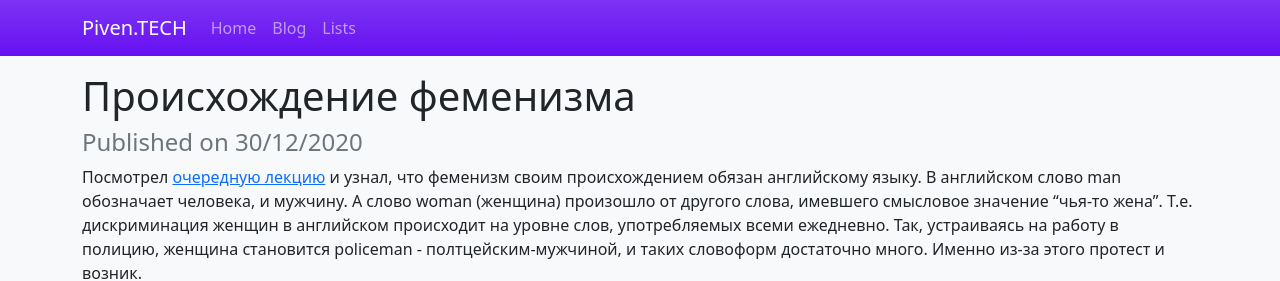
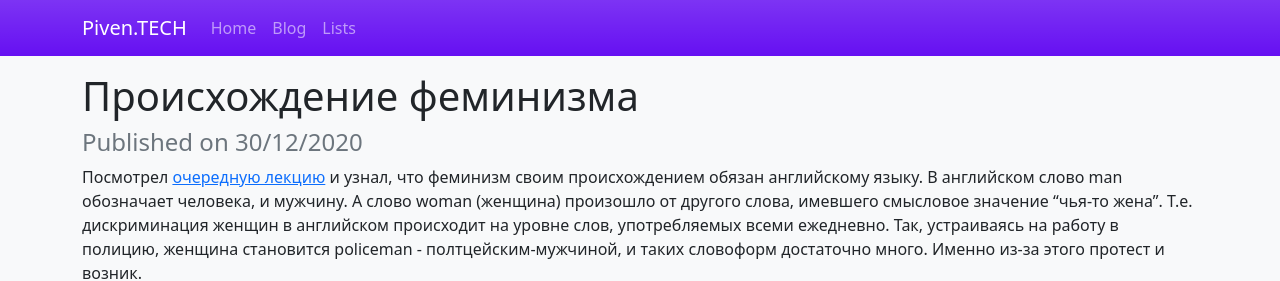
Before and after one commit to vadimpiven/vadimpiven, a Jekyll site: the page built from _posts/2020-12-30-man.md, in a window 1280 px wide. Shown: the top 281 px of the page. Built offline with Jekyll 4.4.1, drawn with Linux system fonts in a browser that asks for light colours.

Commit message:
Update 2020-12-30-man.md

```diff
--- a/_posts/2020-12-30-man.md
+++ b/_posts/2020-12-30-man.md
@@ -1,8 +1,8 @@
 ---
 date: 2020-12-30
-title: Происхождение феменизма
+title: Происхождение феминизма
 ---
-Посмотрел [очередную лекцию](https://youtu.be/vkp_emM11n4) и узнал, что феменизм своим происхождением обязан английскому языку.
+Посмотрел [очередную лекцию](https://youtu.be/vkp_emM11n4) и узнал, что феминизм своим происхождением обязан английскому языку.
 <!--more-->
 В английском слово man обозначает человека, и мужчину. А слово woman (женщина) произошло от другого слова, имевшего смысловое значение "чья-то жена". Т.е. дискриминация женщин в английском происходит на уровне слов, употребляемых всеми ежедневно. Так, устраиваясь на работу в полицию, женщина становится policeman - полтцейским-мужчиной, и таких словоформ достаточно много. Именно из-за этого протест и возник.
 
```
